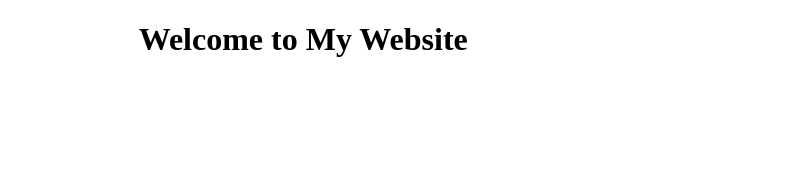
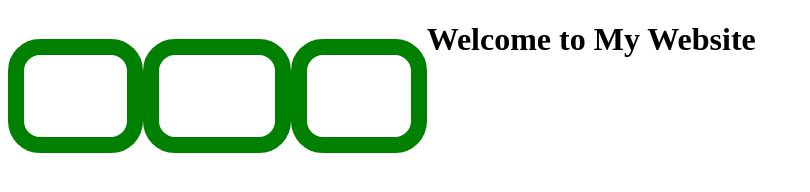
Before and after one commit to Savalige/portfolio, a plain HTML site: page index.html in a window 1280 px wide. Shown: the whole page, without its empty margins (0-810 px from the left). Drawn offline with Linux system fonts and the light colour scheme.

Commit message:
Fixed class and switched to rem

```diff
--- a/style.css
+++ b/style.css
@@ -19,8 +19,8 @@ nav {
     float: none;
 }
 
-menu {
-    padding: 10px;
-    border: 2px solid green;
-    border-radius: 3px;
+.menu {
+    padding: 2rem;
+    border: 1rem solid green;
+    border-radius: 2rem;
 }
```
